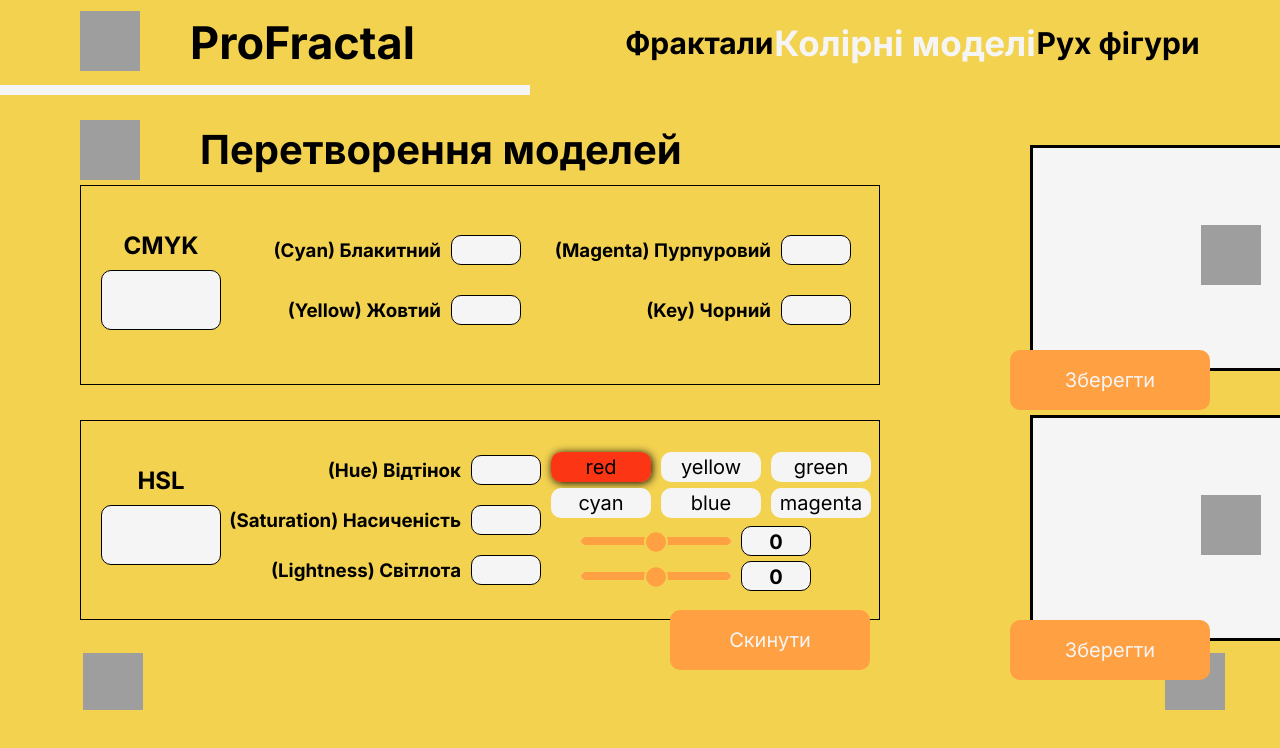
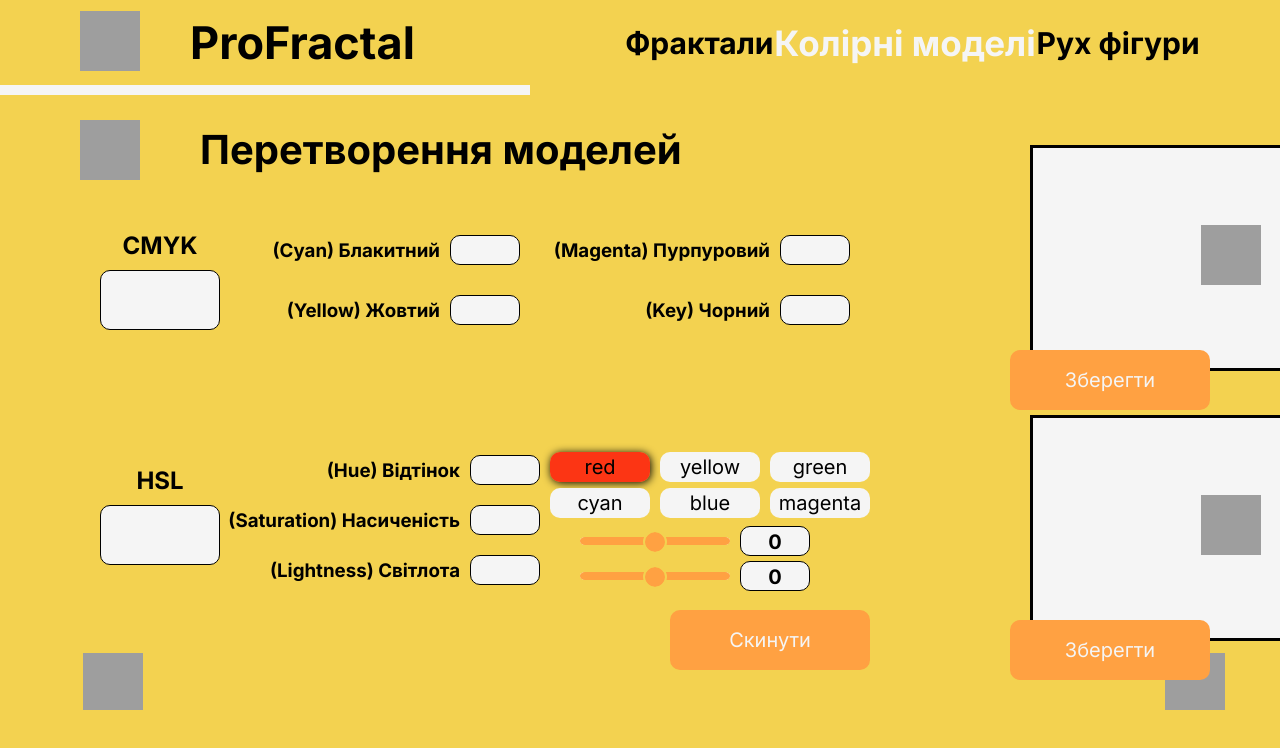
Before and after one commit to luchykYana/computer_graphics, a React (Create React App) app: page /content/color-models/practice in a window 1280 px wide. Shown: the top 748 px of the page. Built offline with nearby package versions, Linux system fonts and the light colour scheme; grey boxes are pictures that could not be loaded.

Commit message:
minot bug fix

```diff
--- a/src/pages/ColorPracticePage/ColorPractisePage.module.css
+++ b/src/pages/ColorPracticePage/ColorPractisePage.module.css
@@ -49,7 +49,6 @@ input[type=file] {
 
 .uploadButton {
     margin-left: -235px;
-    /*margin-bottom: 80px;*/
     margin-top: -40px;
     cursor: pointer;
     position: relative;
@@ -99,11 +98,10 @@ input[type=file] {
 
 .colorLetters {
     width: 800px;
-    border: 1px solid black;
+    /*border: 1px solid black;*/
     height: 200px;
     padding: 20px;
     margin-top: 35px;
-    /*margin-bottom: 40px;*/
 }
 
 .letterGap {
```
